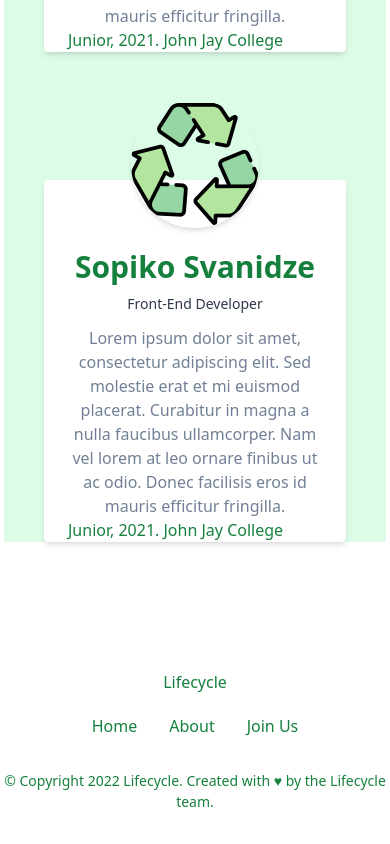
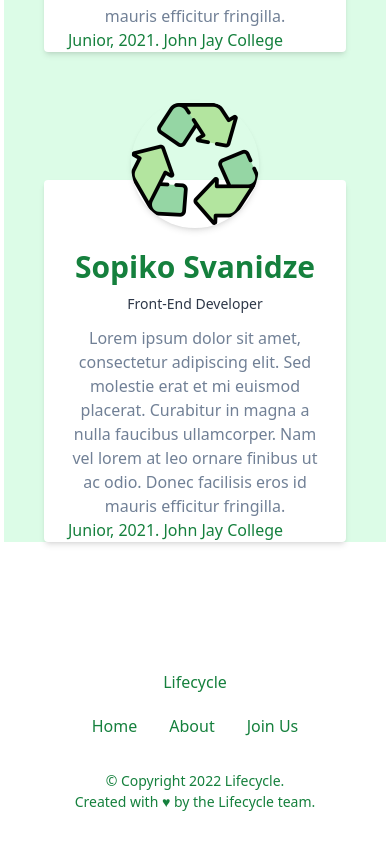
Before and after one commit to lertsoft/CreatorsNYC, a Next.js app: page /about in a window 390 px wide. Shown: the part 1744-2588 px from the top of the page. Built offline with nearby package versions, Linux system fonts and the light colour scheme.

Commit message:
more mobile friendlines

```diff
--- a/src/components/maps/maps.jsx
+++ b/src/components/maps/maps.jsx
@@ -25,7 +25,7 @@ import Electronics from './Electronics_Drop_Off_NYC';
 /// /////////////////////////////////////////////////////////////
 const libraries = ['places'];
 const mapContainerStyle = {
-  width: 'device-width',
+  width: '100%',
   // width: '80vh',
   height: '80vh',
   // position: 'absolute',
--- a/src/templates/Main.tsx
+++ b/src/templates/Main.tsx
@@ -79,11 +79,15 @@ const Main = (props: IMainProps) => (
           </nav>
         </div>
         <div className=" border-green-300 py-8 text-center text-sm">
-          © Copyright {new Date().getFullYear()} {AppConfig.title}. Created with{' '}
-          <span role="img" aria-label="Love">
-            ♥
-          </span>{' '}
-          by the Lifecycle team.
+          © Copyright {new Date().getFullYear()} {AppConfig.title}.
+          <div>
+            {' '}
+            Created with{' '}
+            <span role="img" aria-label="Love">
+              ♥
+            </span>{' '}
+            by the Lifecycle team.
+          </div>
         </div>
       </div>
     </div>
```
